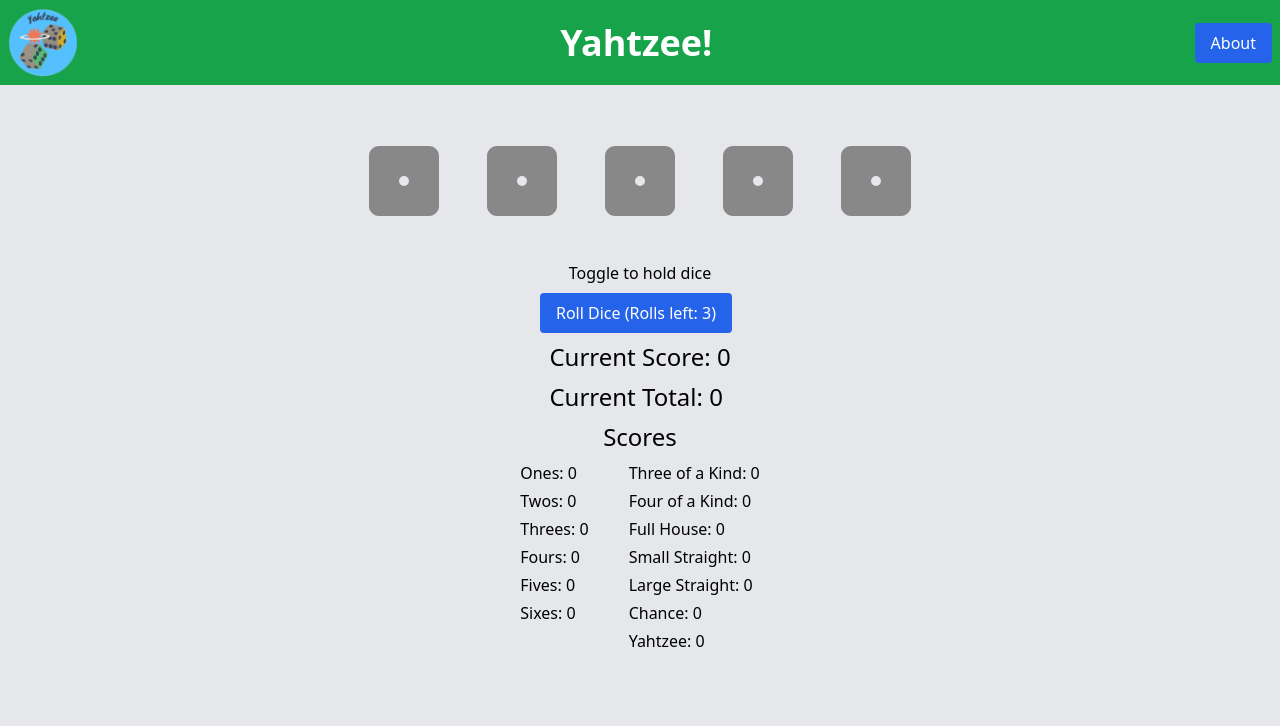
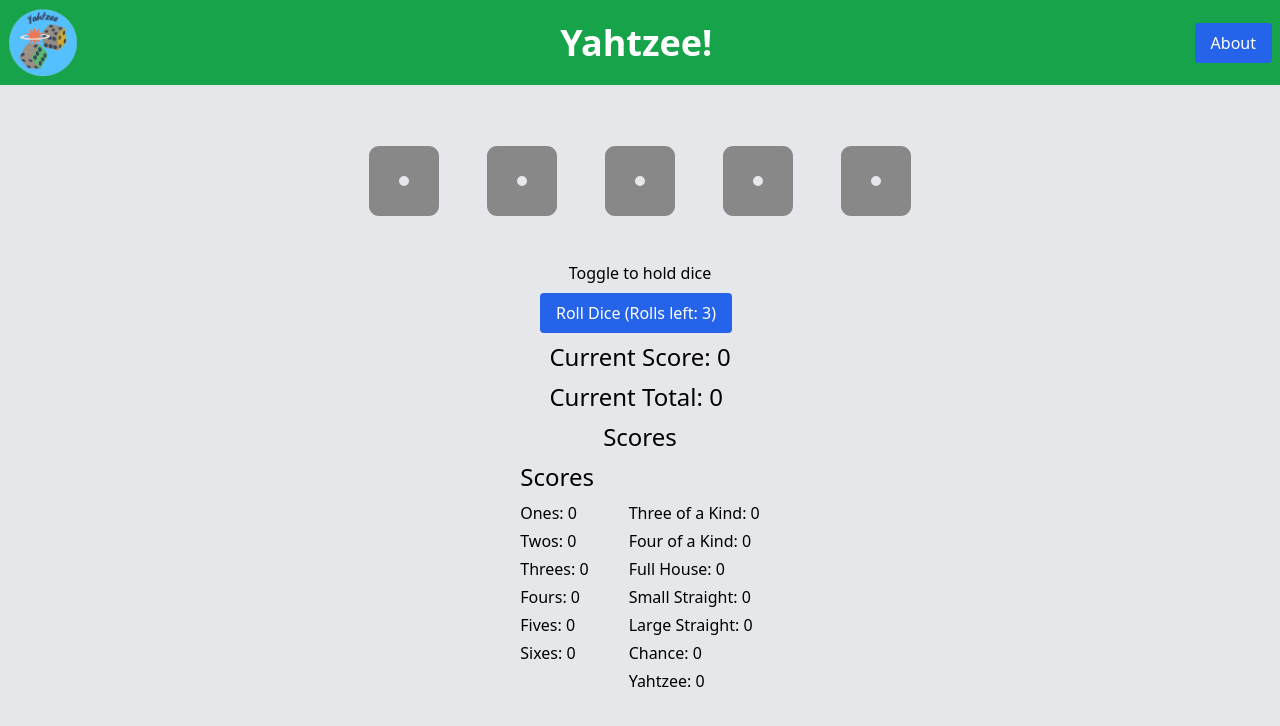
Before and after one commit to HOOLAHAN/yahtzee, a React (Create React App) app: page / in a window 1280 px wide. Shown: the top 726 px of the page. Built offline with nearby package versions, Linux system fonts and the light colour scheme.

Commit message:
ScoresSection component created to simplify App

```diff
--- a/src/App.tsx
+++ b/src/App.tsx
@@ -3,19 +3,14 @@
 import React, { useState } from 'react';
 import './tailwind.css';
 import Navbar from './components/Navbar';
-// import DiceDisplay from './components/DiceDisplay';
 import ScoreCard from './components/ScoreCard';
 import ScoreFlash from './components/ScoreFlash';
 import GameControlButtons from './components/GameControlButtons';
-// import RollDiceButton from './components/RollDiceButton';
 import ScoreDisplay from './components/ScoreDisplay';
 import CategoryButtons from './components/CategoryButtons';
 import DiceControl from './components/DiceControl';
-import {
-  calculateChance, isStraight, calculateFullHouse, calculateScore,
-  calculateNumberScore, calculateCurrentCategoryScore,
-  calculateMaximumScore
-} from './functions/scoreCalculator';
+import ScoresSection from './components/ScoresSection';
+import { calculateCurrentCategoryScore, calculateMaximumScore } from './functions/scoreCalculator';
 import { rollDice, toggleHoldDie } from './functions/diceLogic';
 import { resetGame, startNewRound } from './functions/gameControl';
 import { ScoreEntry } from './functions/types';
@@ -124,25 +119,7 @@ const App: React.FC<AppProps> = ({ initialDice = [1, 1, 1, 1, 1] }) => {
         />
         <ScoreFlash category={flashCategory} show={showFlash} onEnd={() => setShowFlash(false)} />
         <h2 className="text-2xl mb-2">Scores</h2>
-        <div className="flex justify-between">
-          <div className='mr-10'>
-            <div className="mb-1">Ones: { hasRolled ? calculateNumberScore('Ones', dice) : 0}</div>
-            <div className="mb-1">Twos: { hasRolled ? calculateNumberScore('Twos', dice) : 0}</div>
-            <div className="mb-1">Threes: { hasRolled ? calculateNumberScore('Threes', dice) : 0}</div>
-            <div className="mb-1">Fours: { hasRolled ? calculateNumberScore('Fours', dice) : 0}</div>
-            <div className="mb-1">Fives: { hasRolled ? calculateNumberScore('Fives', dice) : 0}</div>
-            <div className="mb-1">Sixes: { hasRolled ? calculateNumberScore('Sixes', dice) : 0}</div>
-          </div>
-          <div>
-            <div className="mb-1">Three of a Kind: { hasRolled ? calculateScore('ThreeOfAKind', dice) : 0}</div>
-            <div className="mb-1">Four of a Kind: { hasRolled ? calculateScore('FourOfAKind', dice) : 0}</div>
-            <div className="mb-1">Full House: { hasRolled ? calculateFullHouse(dice) : 0}</div>
-            <div className="mb-1">Small Straight: { hasRolled ? (isStraight(dice, 4) ? 30 : 0) : 0}</div>
-            <div className="mb-1">Large Straight: { hasRolled ? (isStraight(dice, 5) ? 40 : 0) : 0}</div>
-            <div className="mb-1">Chance: { hasRolled ? calculateChance(dice) : 0}</div>
-            <div className="mb-1">Yahtzee: { hasRolled ? calculateScore('Yahtzee', dice) : 0}</div>
-          </div>
-        </div>
+        <ScoresSection dice={dice} hasRolled={hasRolled} />
         { showScoreCard && <h2 className="text-2xl mb-2">Score Card:</h2> }
         <div className="flex space-x-2">
         { showScoreCard && <ScoreCard scoreHistory={scoreHistory} totalScore={totalScore}/> }
--- /dev/null
+++ b/src/components/ScoresSection.tsx
@@ -0,0 +1,43 @@
+// ScoresSection.tsx
+
+import {
+  calculateNumberScore,
+  calculateScore,
+  calculateFullHouse,
+  isStraight,
+  calculateChance,
+} from '../functions/scoreCalculator';
+
+interface ScoresSectionProps {
+  dice: number[];
+  hasRolled: boolean;
+}
+
+const ScoresSection: React.FC<ScoresSectionProps> = ({ dice, hasRolled }) => {
+  return (
+    <div className="scores-section">
+      <h2 className="text-2xl mb-2">Scores</h2>
+      <div className="flex justify-between">
+        <div className='mr-10'>
+          <div className="mb-1">Ones: { hasRolled ? calculateNumberScore('Ones', dice) : 0}</div>
+          <div className="mb-1">Twos: { hasRolled ? calculateNumberScore('Twos', dice) : 0}</div>
+          <div className="mb-1">Threes: { hasRolled ? calculateNumberScore('Threes', dice) : 0}</div>
+          <div className="mb-1">Fours: { hasRolled ? calculateNumberScore('Fours', dice) : 0}</div>
+          <div className="mb-1">Fives: { hasRolled ? calculateNumberScore('Fives', dice) : 0}</div>
+          <div className="mb-1">Sixes: { hasRolled ? calculateNumberScore('Sixes', dice) : 0}</div>
+        </div>
+        <div>
+          <div className="mb-1">Three of a Kind: { hasRolled ? calculateScore('ThreeOfAKind', dice) : 0}</div>
+          <div className="mb-1">Four of a Kind: { hasRolled ? calculateScore('FourOfAKind', dice) : 0}</div>
+          <div className="mb-1">Full House: { hasRolled ? calculateFullHouse(dice) : 0}</div>
+          <div className="mb-1">Small Straight: { hasRolled ? (isStraight(dice, 4) ? 30 : 0) : 0}</div>
+          <div className="mb-1">Large Straight: { hasRolled ? (isStraight(dice, 5) ? 40 : 0) : 0}</div>
+          <div className="mb-1">Chance: { hasRolled ? calculateChance(dice) : 0}</div>
+          <div className="mb-1">Yahtzee: { hasRolled ? calculateScore('Yahtzee', dice) : 0}</div>
+        </div>
+      </div>
+    </div>
+  );
+};
+
+export default ScoresSection;
```
